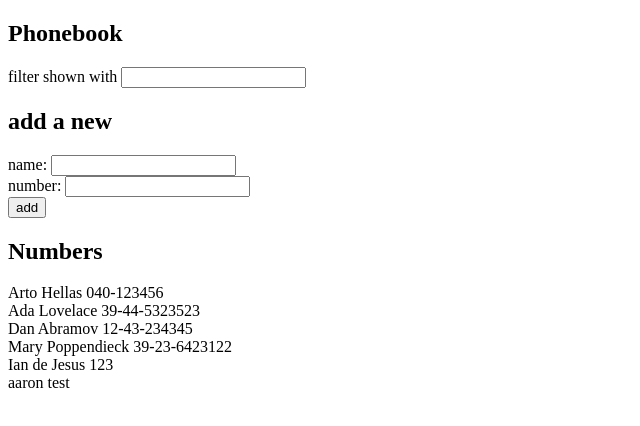
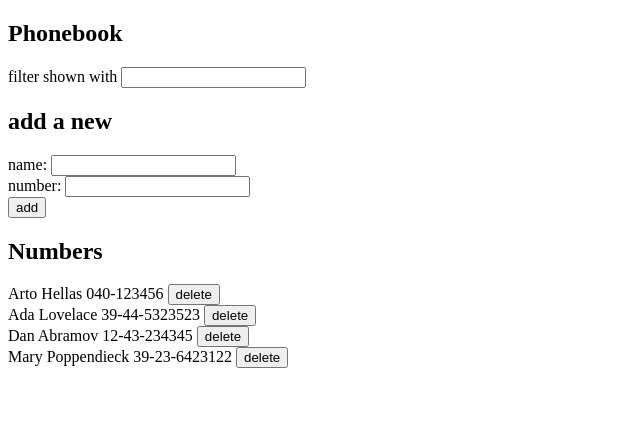
Before and after one commit to Luzefiru/full-stack-open-answers, a React (Create React App) app in the folder part2/phonebook/: page / in a window 1280 px wide. Shown: the top 426 px of the page, without its empty margins (0-640 px from the left). Built offline with nearby package versions, Linux system fonts and the light colour scheme; data requests are answered from the project's data file.

Commit message:
feat: finish 2.14

```diff
--- a/part2/phonebook/db.json
+++ b/part2/phonebook/db.json
@@ -19,16 +19,6 @@
       "name": "Mary Poppendieck",
       "number": "39-23-6423122",
       "id": 4
-    },
-    {
-      "name": "Ian de Jesus",
-      "number": "123",
-      "id": 5
-    },
-    {
-      "name": "aaron",
-      "number": "test",
-      "id": 6
     }
   ]
 }
--- a/part2/phonebook/src/App.js
+++ b/part2/phonebook/src/App.js
@@ -35,6 +35,13 @@ const App = () => {
       });
   };
 
+  const handleDeletePerson = (personId) => {
+    console.log(personId);
+    personsService.deletePerson(personId).then(() => {
+      setPersons(persons.filter((p) => p.id !== personId));
+    });
+  };
+
   const personsToShow = persons.filter(
     (person) => person.name.toLowerCase().indexOf(search.toLowerCase()) === 0
   );
@@ -53,7 +60,10 @@ const App = () => {
         setNewNumber={setNewNumber}
       />
       <h2>Numbers</h2>
-      <Persons personsToShow={personsToShow} />
+      <Persons
+        personsToShow={personsToShow}
+        handleDeletePerson={handleDeletePerson}
+      />
     </div>
   );
 };
--- a/part2/phonebook/src/Person.js
+++ b/part2/phonebook/src/Person.js
@@ -1,7 +1,14 @@
-const Person = ({ person }) => {
+const Person = ({ person, handleDeletePerson }) => {
+  const confirmDelete = () => {
+    if (window.confirm(`Are you sure you want to delete ${person.name}?`)) {
+      handleDeletePerson(person.id);
+    }
+  };
+
   return (
     <div>
-      {person.name} {person.number}
+      {person.name} {person.number}{' '}
+      <button onClick={confirmDelete}>delete</button>
     </div>
   );
 };
--- a/part2/phonebook/src/Persons.js
+++ b/part2/phonebook/src/Persons.js
@@ -1,8 +1,12 @@
 import Person from './Person';
 
-const Persons = ({ personsToShow }) => {
+const Persons = ({ personsToShow, handleDeletePerson }) => {
   return personsToShow.map((person) => (
-    <Person key={person.name} person={person} />
+    <Person
+      key={person.id}
+      person={person}
+      handleDeletePerson={handleDeletePerson}
+    />
   ));
 };
 
--- a/part2/phonebook/src/services/persons.js
+++ b/part2/phonebook/src/services/persons.js
@@ -11,6 +11,11 @@ const createPerson = async (person) => {
   return response.data;
 };
 
-const exports = { getAll, createPerson };
+const deletePerson = async (personId) => {
+  const response = await axios.delete(`${baseUrl}/${personId}`);
+  console.log(response);
+};
+
+const exports = { getAll, createPerson, deletePerson };
 
 export default exports;
```
